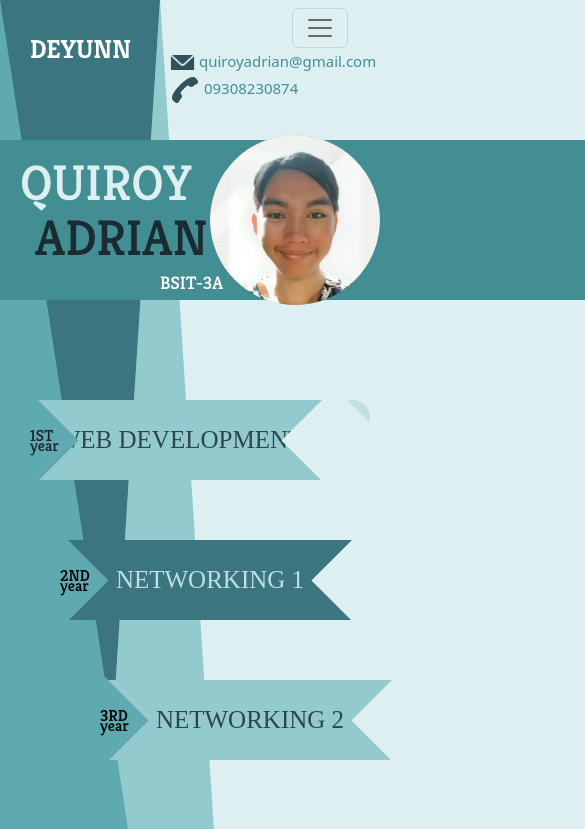
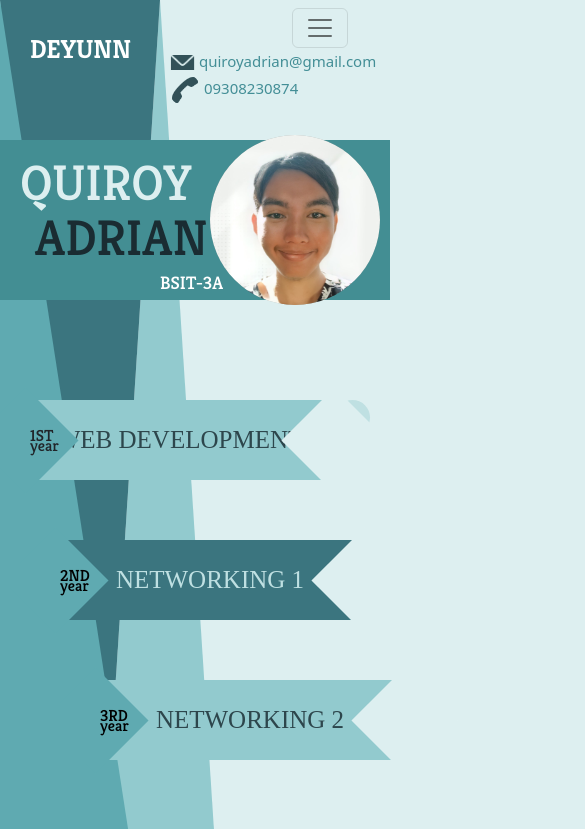
Before and after one commit to deyuhnn/ias, a plain HTML site: page index.html in a window 390 px wide. Shown: the top 829 px of the page, 585 px wide, since content can reach past the window. Drawn offline with nearby package versions, Linux system fonts and the light colour scheme; a web font is replaced by a local one.

Commit message:
Update index.css

```diff
--- a/css/index.css
+++ b/css/index.css
@@ -769,7 +769,7 @@ margin-left: 250px;
       .box{
         z-index: 4;
         display: flex;
-        width: 160%;
+        width: 100%;
         height: 160px;
         margin-top: 140px;
         position: absolute;
```
